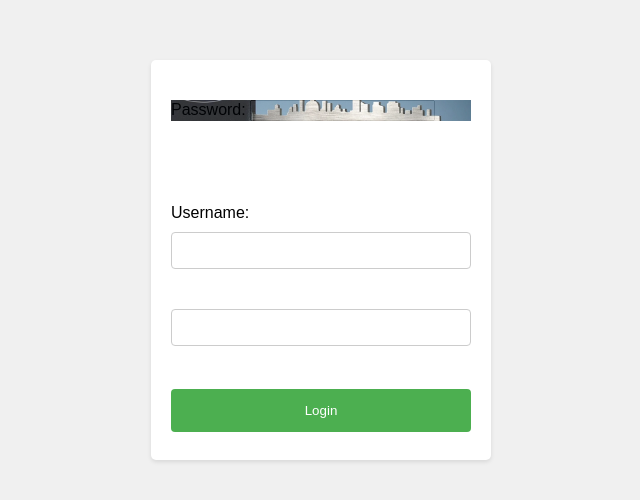
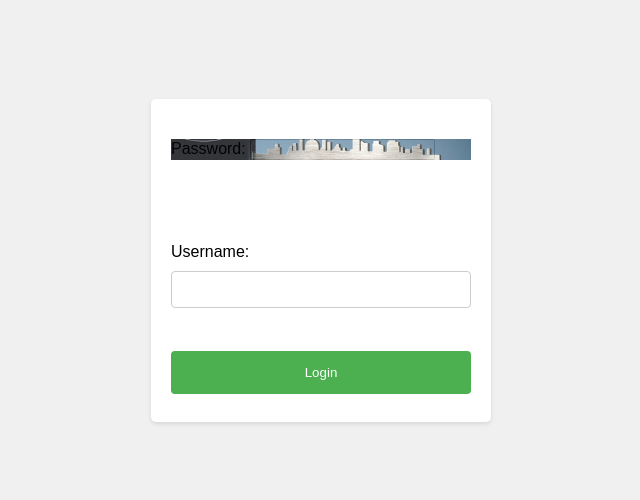
Before and after one commit to seggens/test_dashlane_exposure, a plain HTML site: page index.html in a window 1280 px wide. Shown: the part 140-640 px from the top of the page, without its empty margins (319-959 px from the left). Drawn offline with Linux system fonts and the light colour scheme.

Commit message:
Update index.html

```diff
--- a/index.html
+++ b/index.html
@@ -66,7 +66,6 @@
                 <input type="text" id="username" name="username" required>
             </div>
             <div class="form-group">
-                <input type="password" id="password" name="password" required>
             </div>
             <input type="submit" value="Login">
         </form>
```
